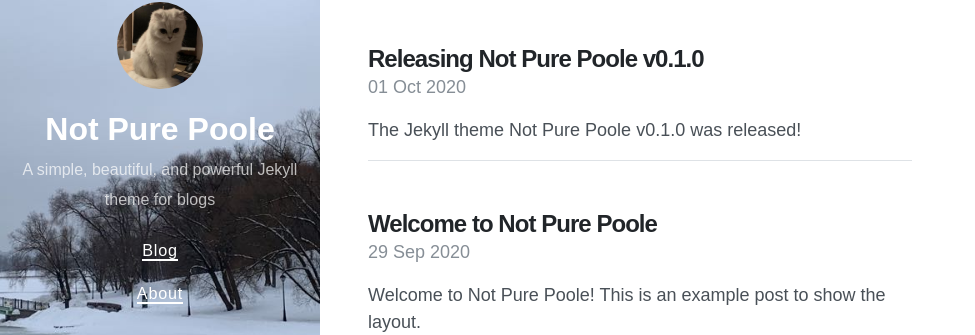
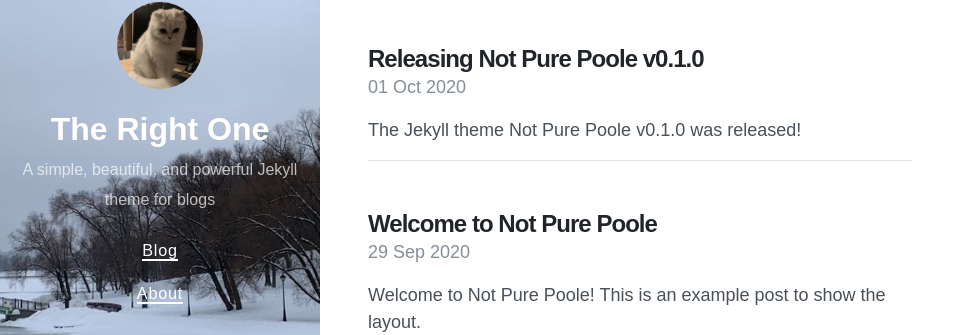
Before and after one commit to TheRightOne-x/rigntOne.github.io, a Jekyll site: the page built from index.html, in a window 1280 px wide. Shown: the part 254-589 px from the top of the page, without its empty margins (0-975 px from the left). Built offline with Jekyll 4.4.1, drawn with Linux system fonts in a browser that asks for light colours; nearby versions of some CDN libraries; the list of posts is cut into pages by our own code.

Commit message:
update from jekyllThemes

```diff
--- a/_config.yml
+++ b/_config.yml
@@ -1,5 +1,5 @@
 # Setup
-title: Not Pure Poole
+title: The Right One
 description: A simple, beautiful, and powerful Jekyll theme for blogs
 url: https://vszhub.github.io
 avatar: /avatar.jpeg
```
